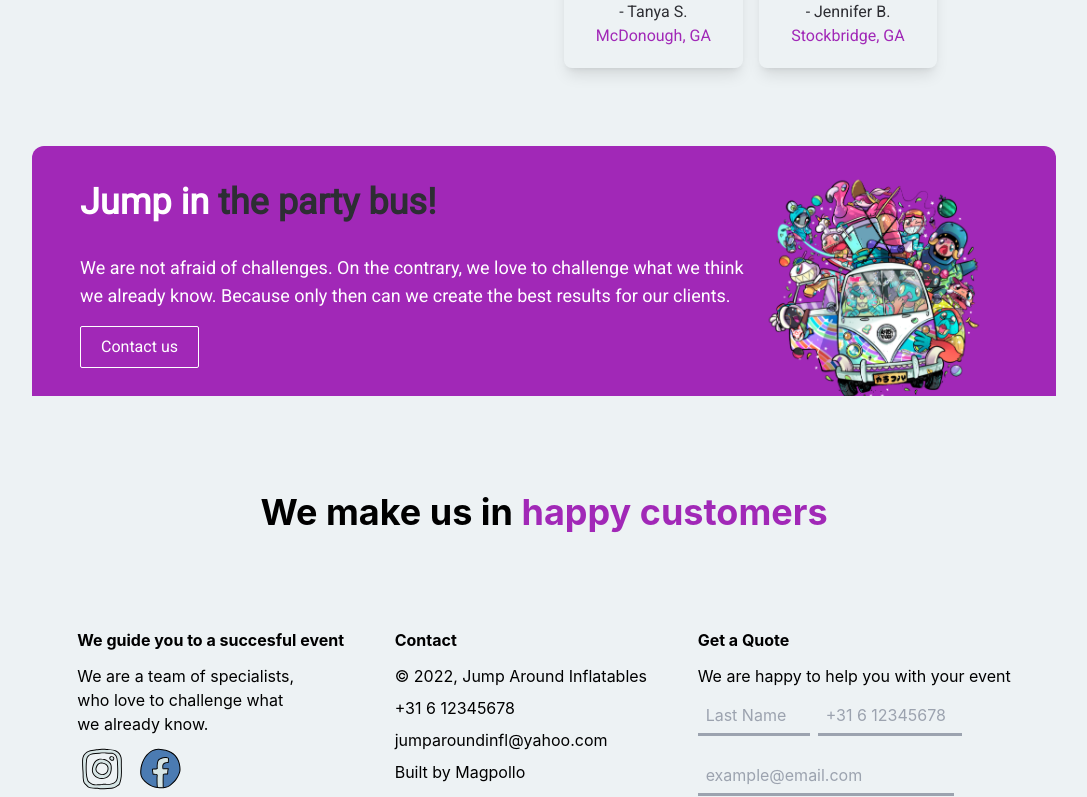
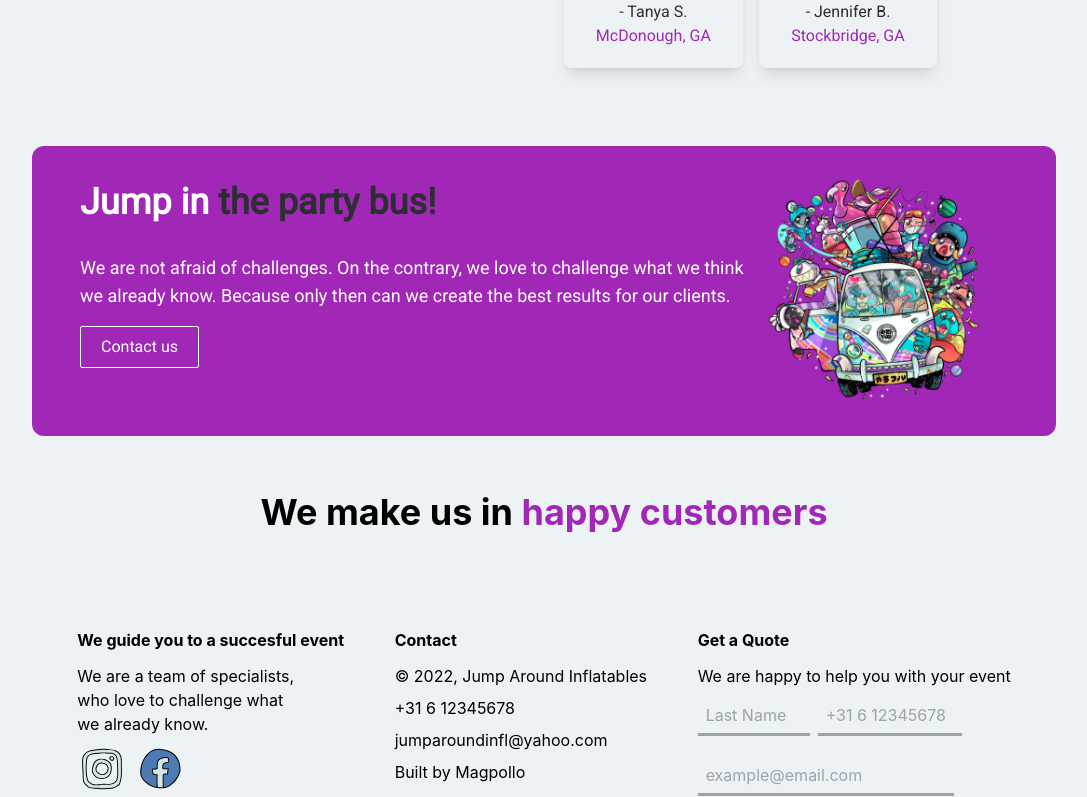
Before and after one commit to genialtechie/herbs-r-us, a Next.js app: page / in a window 1280 px wide. Shown: the part 1956-2753 px from the top of the page, without its empty margins (96-1183 px from the left). Built offline with nearby package versions, Linux system fonts and the light colour scheme.

Commit message:
minor ui fix

```diff
--- a/pages/index.js
+++ b/pages/index.js
@@ -6,7 +6,7 @@ import star from '../public/star.svg';
 
 export default function Home() {
   return (
-    <div className="h-full w-full container relative overflow-y-hidden">
+    <div className="h-full w-full container relative">
       <div className="container h-fit">
         <div className="bg-custom-theme text-white">
           <div className="h-fit p-10 container lg:w-5/6 mx-auto flex flex-col-reverse lg:flex-row pt-14">
@@ -187,7 +187,7 @@ export default function Home() {
         </div>
       </div>
       <div className="container w-full h-72 hidden lg:block"></div>
-      <div className="absolute mx-auto inset-x-0 container h-fit w-4/5 bg-custom-theme px-12 p-5 -bottom-10 z-10 rounded-xl text-white hidden flex-row lg:flex justify-around">
+      <div className="absolute mx-auto inset-x-0 container h-fit w-4/5 bg-custom-theme px-12 p-5 -bottom-10 z-40 rounded-xl text-white hidden flex-row lg:flex justify-around">
         <div>
           <h1 className="font-bold text-4xl py-4 ">
             Jump in <span className="text-custom-gray">the party bus!</span>
--- a/pages/products/index.js
+++ b/pages/products/index.js
@@ -1,3 +1,3 @@
 export default function Products() {
-  return <div className="container h-fit "></div>;
+  return <div className="container h-fit"></div>;
 }
```
